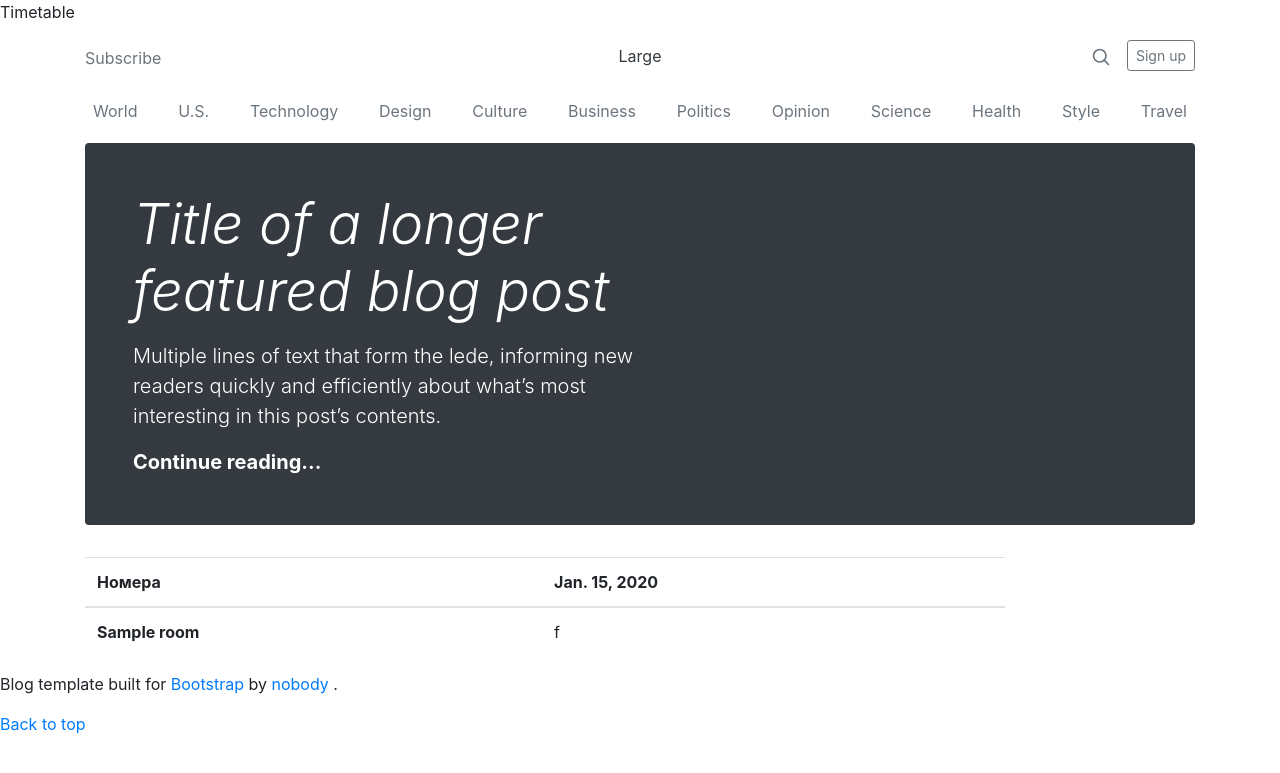
After one commit to usermuser/superhotel, a Django app: page /timetable/show_week/ in a window 1280 px wide. The commit adds this page. Shown: the top 773 px of the page. Run offline with Django 3.2, Linux system fonts and the light colour scheme; tables that the repository leaves empty hold one stand-in row (values such as "Sample post"); some libraries are stand-ins or nearby versions.

Commit message:
adde logic to template to show dates properly

```diff
--- a/superhotel/manage.py
+++ b/superhotel/manage.py
@@ -1,6 +1,8 @@
 #!/usr/bin/env python
 import os
 import sys
+
+sys.dont_write_bytecode = True # to avoid creating pyc files
 
 if __name__ == "__main__":
     os.environ.setdefault("DJANGO_SETTINGS_MODULE", "superhotel.settings")
--- a/superhotel/timetable/admin.py
+++ b/superhotel/timetable/admin.py
@@ -22,6 +22,7 @@
 #     list_display = ('is_busy', 'room', 'date')
 
 admin.site.register(Room)
-# admin.site.register(DateItem, DateItemAdmin)
+# admin.site.register(DateItem)
 admin.site.register(DateItem, DateItemAdmin)
+
 #admin.site.register(Status)
--- a/superhotel/timetable/models.py
+++ b/superhotel/timetable/models.py
@@ -8,16 +8,16 @@
 class Room(models.Model):
     name = models.CharField(verbose_name='имя', max_length=55, unique=True)
     price = models.PositiveIntegerField(verbose_name='Цена')
-    # adults = models.PositiveIntegerField(verbose_name='Кол-во взрослых', default=0)
-    # kids = models.PositiveIntegerField(verbose_name='Кол-во детей', default=0)
-    # infants = models.PositiveIntegerField(verbose_name='Кол-во младенцев', default=0)
-    # extraPerson = models.PositiveIntegerField(verbose_name='Цена за доп. человека', default=0)
-    image1 = models.ImageField(upload_to='rooms_img/%Y/%m/%d', blank=True)
-    image2 = models.ImageField(upload_to='rooms_img/%Y/%m/%d', blank=True)
+#     # adults = models.PositiveIntegerField(verbose_name='Кол-во взрослых', default=0)
+#     # kids = models.PositiveIntegerField(verbose_name='Кол-во детей', default=0)
+#     # infants = models.PositiveIntegerField(verbose_name='Кол-во младенцев', default=0)
+#     # extraPerson = models.PositiveIntegerField(verbose_name='Цена за доп. человека', default=0)
+#     image1 = models.ImageField(upload_to='rooms_img/%Y/%m/%d', blank=True)
+#     image2 = models.ImageField(upload_to='rooms_img/%Y/%m/%d', blank=True)
     description = models.TextField(verbose_name='описание номера', blank=True)
     order = models.PositiveIntegerField(verbose_name='порядок', blank=True, null=True) # при отображении на расписании
-    # TODO: add filed 'available' to be able to hide some rooms for some reason
-
+#     # TODO: add field 'available' to be able to hide some rooms
+#
     class Meta:
         verbose_name = 'номер'
         verbose_name_plural = 'номера'
@@ -51,9 +51,11 @@
 
 class DateItem(models.Model):
     status_to_choose = [['f','свободен'], ['b','занят'], ['e', 'empty']]
-    date_item = models.DateField('дата бронирования') # TODO make this field unique to avoid doubles
-    room = models.ForeignKey(Room, on_delete=models.CASCADE, related_name='date')
-    status = models.CharField(max_length=1, choices=status_to_choose, default='f')
+    date_item = models.DateField('дата бронирования')  # TODO make this field unique to avoid doubles
+    room = models.ForeignKey(Room,
+                             on_delete=models.CASCADE,
+                             related_name='date')  # limit_choices_to={'available': True}
+    status = models.CharField(max_length=1, choices=status_to_choose, default='e')
 
     class Meta:
         verbose_name = 'дата бронирования'
--- /dev/null
+++ b/superhotel/timetable/templates/timetable/bst.html
@@ -0,0 +1,124 @@
+<!doctype html>
+<html lang="en">
+<head>
+    <!-- Required meta tags -->
+    <meta charset="utf-8">
+    <meta name="viewport" content="width=device-width, initial-scale=1, shrink-to-fit=no">
+
+    <!-- Bootstrap CSS -->
+    <link rel="stylesheet" href="https://stackpath.bootstrapcdn.com/bootstrap/4.3.1/css/bootstrap.min.css" integrity="sha384-ggOyR0iXCbMQv3Xipma34MD+dH/1fQ784/j6cY/iJTQUOhcWr7x9JvoRxT2MZw1T" crossorigin="anonymous">
+    <link rel="stylesheet" href="test.css">
+
+    {% block css %}
+        <link rel="stylesheet" type="text/css" href="/static/style.css">
+	    <link rel="stylesheet" href="/static/fonts/font-awesome/css/font-awesome.css">
+    {% endblock %}
+
+    {% block title %}{{ title|title }}{% endblock %}
+</head>
+<body>
+
+    <div class="container">
+
+        <header class="header py-3">
+            <div class="row flex-nowrap justify-content-between align-items-center">
+              <div class="col-4 pt-1">
+                <a class="text-muted" href="#">Subscribe</a>
+              </div>
+              <div class="col-4 text-center">
+                <a class="blog-header-logo text-dark" href="#">Large</a>
+              </div>
+              <div class="col-4 d-flex justify-content-end align-items-center">
+                <a class="text-muted" href="#">
+                  <svg xmlns="http://www.w3.org/2000/svg" width="20" height="20" fill="none" stroke="currentColor" stroke-linecap="round" stroke-linejoin="round" stroke-width="2" class="mx-3" role="img" viewBox="0 0 24 24" focusable="false"><title>Search</title><circle cx="10.5" cy="10.5" r="7.5"></circle><path d="M21 21l-5.2-5.2"></path></svg>
+                </a>
+                <a class="btn btn-sm btn-outline-secondary" href="#">Sign up</a>
+              </div>
+            </div>
+          </header>
+
+        <div class="nav-scroller py-1 mb-2">
+            <nav class="nav d-flex justify-content-between">
+              <a class="p-2 text-muted" href="#">World</a>
+              <a class="p-2 text-muted" href="#">U.S.</a>
+              <a class="p-2 text-muted" href="#">Technology</a>
+              <a class="p-2 text-muted" href="#">Design</a>
+              <a class="p-2 text-muted" href="#">Culture</a>
+              <a class="p-2 text-muted" href="#">Business</a>
+              <a class="p-2 text-muted" href="#">Politics</a>
+              <a class="p-2 text-muted" href="#">Opinion</a>
+              <a class="p-2 text-muted" href="#">Science</a>
+              <a class="p-2 text-muted" href="#">Health</a>
+              <a class="p-2 text-muted" href="#">Style</a>
+              <a class="p-2 text-muted" href="#">Travel</a>
+            </nav>
+        </div>
+
+        <div class="jumbotron p-4 p-md-5 text-white rounded bg-dark">
+            <div class="col-md-6 px-0">
+              <h1 class="display-4 font-italic">Title of a longer featured blog post</h1>
+              <p class="lead my-3">Multiple lines of text that form the lede, informing new readers quickly and efficiently about what’s most interesting in this post’s contents.</p>
+              <p class="lead mb-0"><a href="#" class="text-white font-weight-bold">Continue reading...</a></p>
+            </div>
+        </div>
+    </div>
+
+    <main role="main" class="container">
+        <div class="row">
+            <div class="col-md-10">
+                <table class="table">
+                  <thead>
+                    <tr>
+                      <th scope="col">Номера</th>
+
+                        {% for date in dates %}
+                            <th scope="col">{{ date.date_item }}</th>
+                        {% endfor %}
+
+                    </tr>
+                  </thead>
+                  <tbody>
+                    {% for room in rooms %}
+                        <tr>
+                            <th scope="row">{{ room.name }}</th>
+
+                            {% for date in dates %}
+                                <td>{{ date.status }}</td>
+                            {% endfor %}
+
+                        </tr>
+                    {% endfor %}
+                  </tbody>
+                </table>
+            </div>
+        </div>
+    </main>
+
+    <footer class="hotel-footer">
+
+        <p>
+          Blog template built for
+            <a href="https://getbootstrap.com/">Bootstrap</a>
+          by
+            <a href="https://geekrbains.ru"> nobody </a>.
+        </p>
+
+
+        <p>
+            <a href="#">Back to top</a>
+        </p>
+
+
+    </footer>
+
+    {% block menu %}{% endblock %}
+    {% block content %}{% endblock %}
+    {% block footer %}{% endblock %}
+
+<!-- Optional JavaScript -->
+<!-- jQuery first, then Popper.js, then Bootstrap JS -->
+<script src="https://code.jquery.com/jquery-3.3.1.slim.min.js" integrity="sha384-q8i/X+965DzO0rT7abK41JStQIAqVgRVzpbzo5smXKp4YfRvH+8abtTE1Pi6jizo" crossorigin="anonymous"></script>
+<script src="https://cdnjs.cloudflare.com/ajax/libs/popper.js/1.14.7/umd/popper.min.js" integrity="sha384-UO2eT0CpHqdSJQ6hJty5KVphtPhzWj9WO1clHTMGa3JDZwrnQq4sF86dIHNDz0W1" crossorigin="anonymous"></script>
+<script src="https://stackpath.bootstrapcdn.com/bootstrap/4.3.1/js/bootstrap.min.js" integrity="sha384-JjSmVgyd0p3pXB1rRibZUAYoIIy6OrQ6VrjIEaFf/nJGzIxFDsf4x0xIM+B07jRM" crossorigin="anonymous"></script>
+</body>
+</html>
--- a/superhotel/timetable/urls.py
+++ b/superhotel/timetable/urls.py
@@ -1,4 +1,4 @@
-from django.urls import path
+from django.urls import path, re_path
 from timetable import views as timetable
 
 
@@ -9,4 +9,8 @@
 
 urlpatterns = [
     path('', timetable.show_table, name ='show table'),
+    path('show_week/', timetable.show_week, name ='show week'),
+    # re_path('show_table/', timetable.show_week, name ='show week'),
+    # ^20(1|2)\d\-(0|1)\d\-(0|1|2|3)\d$
+    # re_path(r'^20(1|2)\d\-(0|1)\d\-(0|1|2|3)\d$', timetable.show_table, name='show week'),
 ]
--- a/superhotel/timetable/views.py
+++ b/superhotel/timetable/views.py
@@ -12,7 +12,7 @@
         result.append(str(date))
 
     for _ in range(days_qty):
-        date+=one_day
+        date += one_day
         result.append(str(date))
 
     return result   # ['2019-07-11', '2019-07-12', '2019-07-13']
@@ -20,19 +20,20 @@
 
 # print(get_days(days_qty=1))
 
-all_dates = DateItem.objects.all().order_by('date_item')
-all_rooms = Room.objects.order_by('order')
+# all_dates = DateItem.objects.all().order_by('date_item')
+# all_rooms = Room.objects.order_by('order')
 
-for room in all_rooms:
-    room_dates = all_dates.filter(room_id=room.id)
-    print(room_dates)
+# for room in all_rooms:
+#     room_dates = all_dates.filter(room_id=room.id)
+#     print(room_dates)
 
 
 def show_table(request):
     title = 'Timetable'
     rooms = Room.objects.order_by('order')
-    dates = DateItem.objects.all().order_by('date_item')
-
+    dates = DateItem.objects.order_by('date_item')
+    timetable = dates.filter(room_id=rooms[0].id).order_by('date_item')[:2]
+    print(timetable)
 
     ctx = {
         'title': title,
@@ -41,3 +42,25 @@
     }
 
     return render(request, 'timetable/timetable.html', ctx)
+
+
+def show_week(request, start_date=None):
+    title = 'Timetable'
+    if start_date == None:
+        start_date = datetime.date.today()
+        print(type(start_date), start_date)
+    else:
+        start_date=start_date
+
+    rooms = Room.objects.order_by('order')
+    dates = DateItem.objects.order_by('date_item').filter(date_item__gte=start_date)[:3]
+    # timetable = dates.filter(room_id=rooms[0].id).order_by('date_item')[:2]
+    # print(timetable)
+
+    ctx = {
+        'title': title,
+        'rooms': rooms,
+        'dates': dates,
+    }
+
+    return render(request, 'timetable/bst.html', ctx)
```
Also changed, not shown: superhotel/timetable/templates/timetable/timetable.html (+49 -0 lines), superhotel/mainapp/migrations/__init__.py (deleted), superhotel/timetable/migrations/0001_initial.py, 1 other file.
